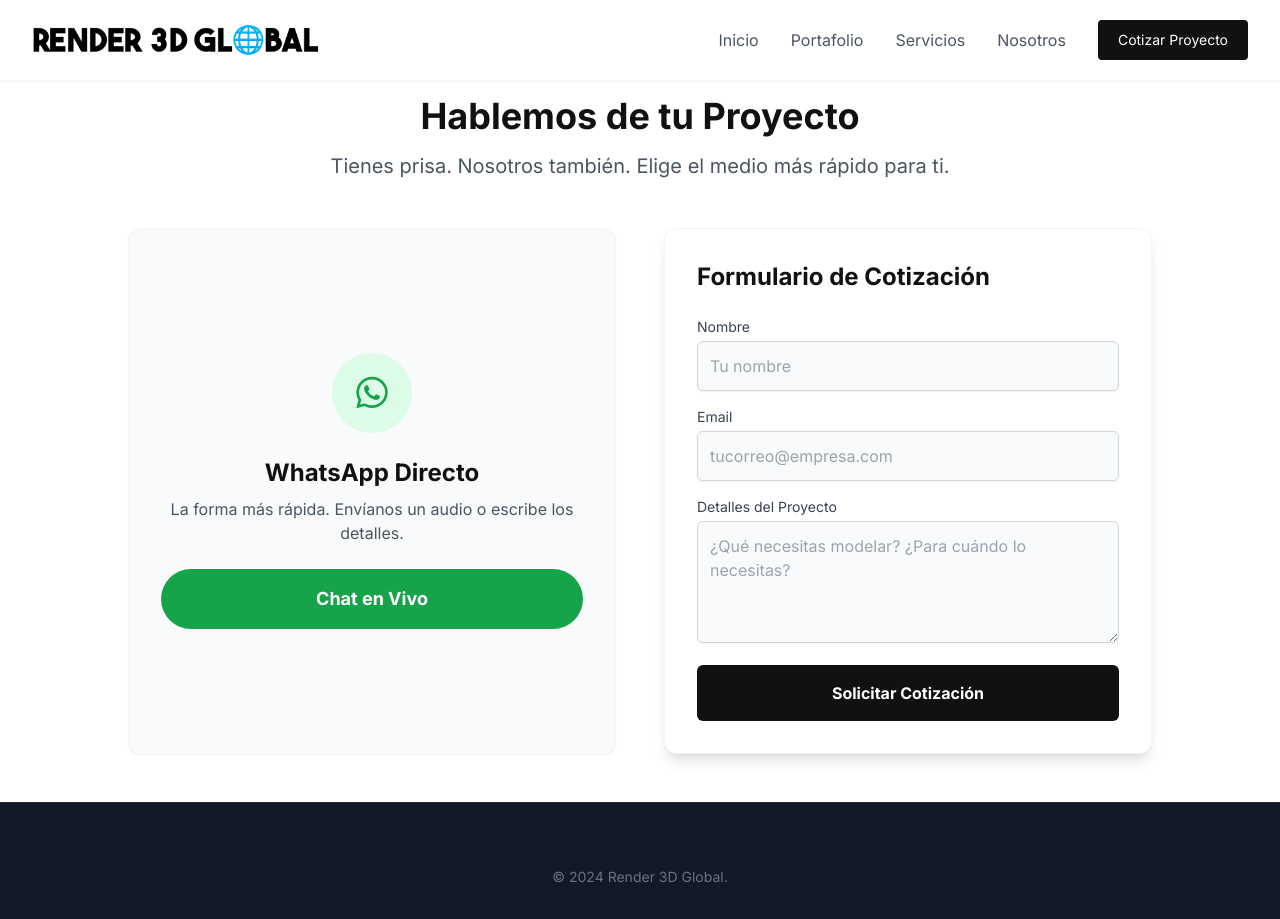
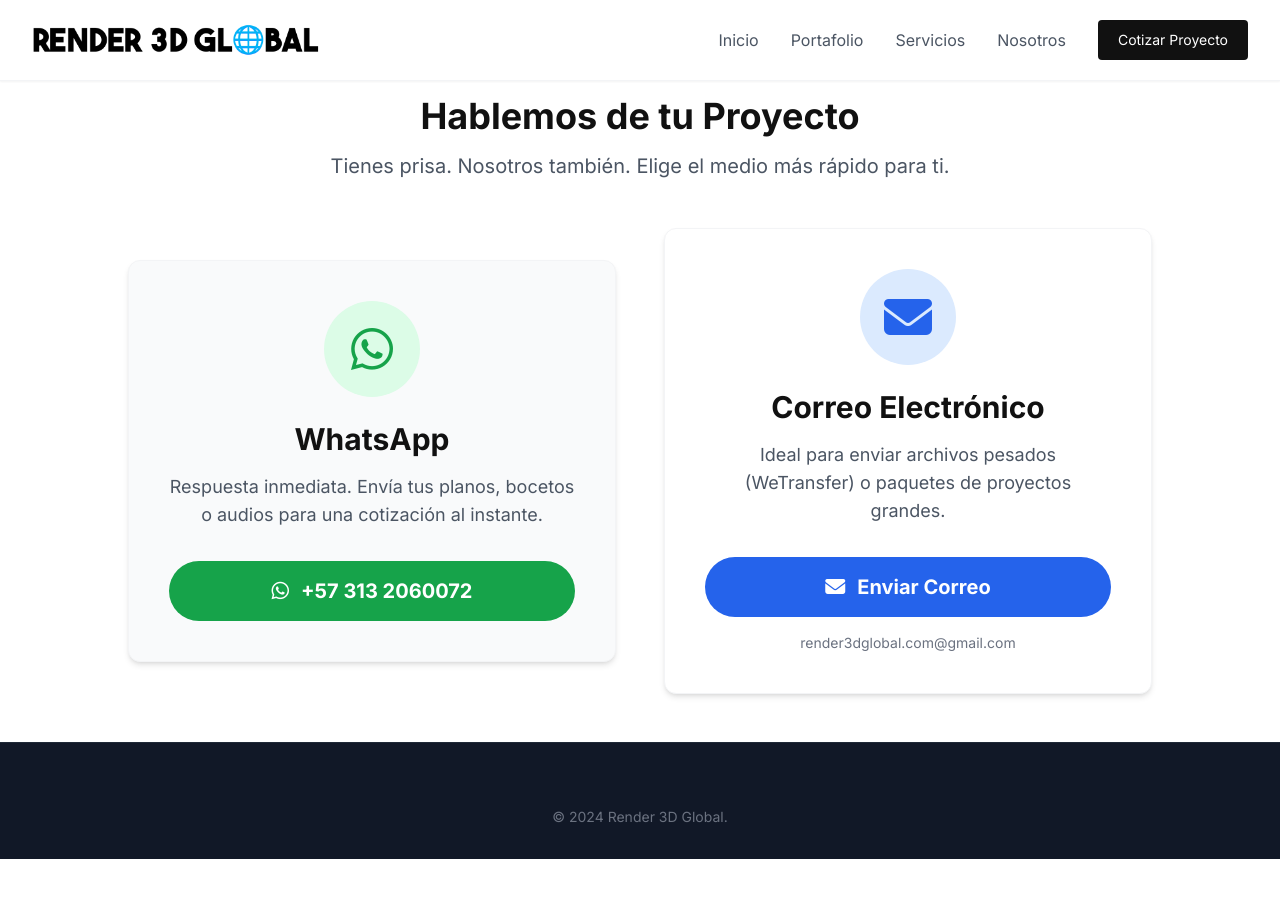
Before and after one commit to iasarmientoj/render3dglobal.com, a plain HTML site: page contacto.html in a window 1280 px wide. After the commit the page ends 859 px from the top, so only its background shows below. Drawn offline with nearby package versions, Linux system fonts and the light colour scheme.

Commit message:
no formulairo

```diff
--- a/contacto.html
+++ b/contacto.html
@@ -83,48 +83,36 @@
                 <p class="text-xl text-gray-600">Tienes prisa. Nosotros también. Elige el medio más rápido para ti.</p>
             </div>
 
-            <div class="grid md:grid-cols-2 gap-12 max-w-5xl mx-auto">
+            <div class="grid md:grid-cols-2 gap-12 max-w-5xl mx-auto items-center">
                 <!-- WhatsApp Option -->
                 <div
-                    class="bg-gray-50 p-8 rounded-xl border border-gray-100 flex flex-col justify-center items-center text-center shadow-sm hover:shadow-md transition-shadow">
-                    <div class="w-20 h-20 bg-green-100 rounded-full flex items-center justify-center mb-6">
-                        <i class="fab fa-whatsapp text-4xl text-green-600"></i>
+                    class="bg-gray-50 p-10 rounded-xl border border-gray-100 flex flex-col justify-center items-center text-center shadow-md hover:shadow-lg transition-shadow transform hover:-translate-y-1">
+                    <div class="w-24 h-24 bg-green-100 rounded-full flex items-center justify-center mb-6">
+                        <i class="fab fa-whatsapp text-5xl text-green-600"></i>
                     </div>
-                    <h3 class="text-2xl font-bold text-brand-dark mb-2">WhatsApp Directo</h3>
-                    <p class="text-gray-600 mb-6">La forma más rápida. Envíanos un audio o escribe los detalles.</p>
-                    <a href="https://wa.me/570000000000" target="_blank"
-                        class="bg-green-600 text-white px-8 py-4 rounded-full font-bold text-lg hover:bg-green-700 transition-colors w-full">
-                        Chat en Vivo
+                    <h3 class="text-3xl font-bold text-brand-dark mb-4">WhatsApp</h3>
+                    <p class="text-gray-600 mb-8 text-lg">Respuesta inmediata. Envía tus planos, bocetos o audios para
+                        una cotización al instante.</p>
+                    <a href="https://wa.me/573132060072" target="_blank"
+                        class="bg-green-600 text-white px-8 py-4 rounded-full font-bold text-xl hover:bg-green-700 transition-colors w-full flex items-center justify-center gap-3">
+                        <i class="fab fa-whatsapp"></i> +57 313 2060072
                     </a>
                 </div>
 
-                <!-- Form Option -->
-                <div class="bg-white p-8 rounded-xl border border-gray-100 shadow-lg">
-                    <h3 class="text-2xl font-bold text-brand-dark mb-6">Formulario de Cotización</h3>
-                    <form action="#" class="space-y-4">
-                        <div>
-                            <label class="block text-sm font-medium text-gray-700 mb-1">Nombre</label>
-                            <input type="text"
-                                class="w-full border-gray-300 rounded-md shadow-sm focus:border-brand-cyan focus:ring focus:ring-brand-cyan/20 p-3 bg-gray-50 border"
-                                placeholder="Tu nombre">
-                        </div>
-                        <div>
-                            <label class="block text-sm font-medium text-gray-700 mb-1">Email</label>
-                            <input type="email"
-                                class="w-full border-gray-300 rounded-md shadow-sm focus:border-brand-cyan focus:ring focus:ring-brand-cyan/20 p-3 bg-gray-50 border"
-                                placeholder="tucorreo@empresa.com">
-                        </div>
-                        <div>
-                            <label class="block text-sm font-medium text-gray-700 mb-1">Detalles del Proyecto</label>
-                            <textarea rows="4"
-                                class="w-full border-gray-300 rounded-md shadow-sm focus:border-brand-cyan focus:ring focus:ring-brand-cyan/20 p-3 bg-gray-50 border"
-                                placeholder="¿Qué necesitas modelar? ¿Para cuándo lo necesitas?"></textarea>
-                        </div>
-                        <button type="submit"
-                            class="w-full bg-brand-dark text-white font-bold py-4 rounded-md hover:bg-brand-cyan transition-colors">
-                            Solicitar Cotización
-                        </button>
-                    </form>
+                <!-- Email Option -->
+                <div
+                    class="bg-white p-10 rounded-xl border border-gray-100 flex flex-col justify-center items-center text-center shadow-md hover:shadow-lg transition-shadow transform hover:-translate-y-1">
+                    <div class="w-24 h-24 bg-blue-100 rounded-full flex items-center justify-center mb-6">
+                        <i class="fas fa-envelope text-5xl text-blue-600"></i>
+                    </div>
+                    <h3 class="text-3xl font-bold text-brand-dark mb-4">Correo Electrónico</h3>
+                    <p class="text-gray-600 mb-8 text-lg">Ideal para enviar archivos pesados (WeTransfer) o paquetes de
+                        proyectos grandes.</p>
+                    <a href="mailto:render3dglobal.com@gmail.com"
+                        class="bg-blue-600 text-white px-8 py-4 rounded-full font-bold text-xl hover:bg-blue-700 transition-colors w-full flex items-center justify-center gap-3">
+                        <i class="fas fa-envelope"></i> Enviar Correo
+                    </a>
+                    <p class="mt-4 text-sm text-gray-500 font-medium">render3dglobal.com@gmail.com</p>
                 </div>
             </div>
         </section>
```
Also changed, not shown: index.html (+6 -6 lines).
